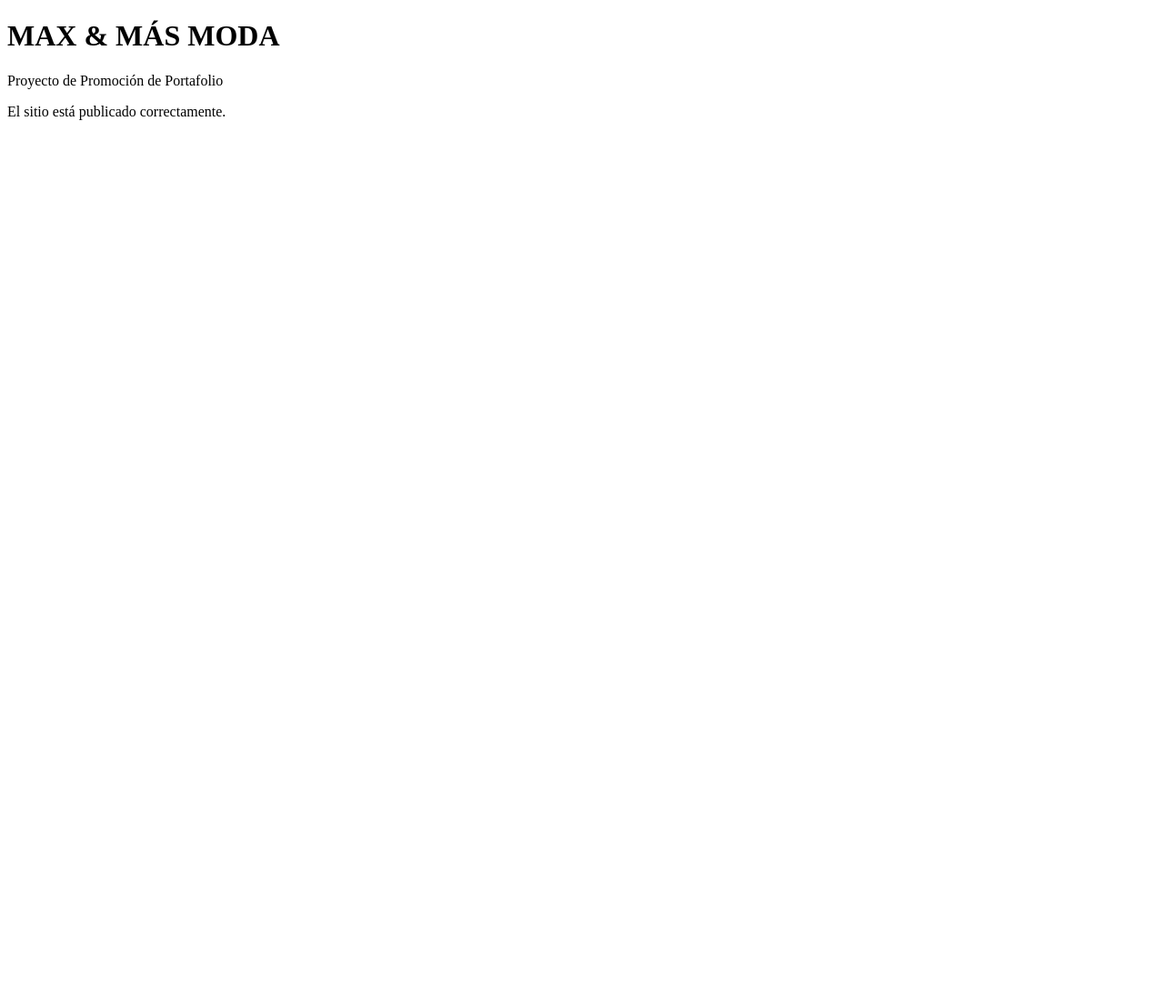
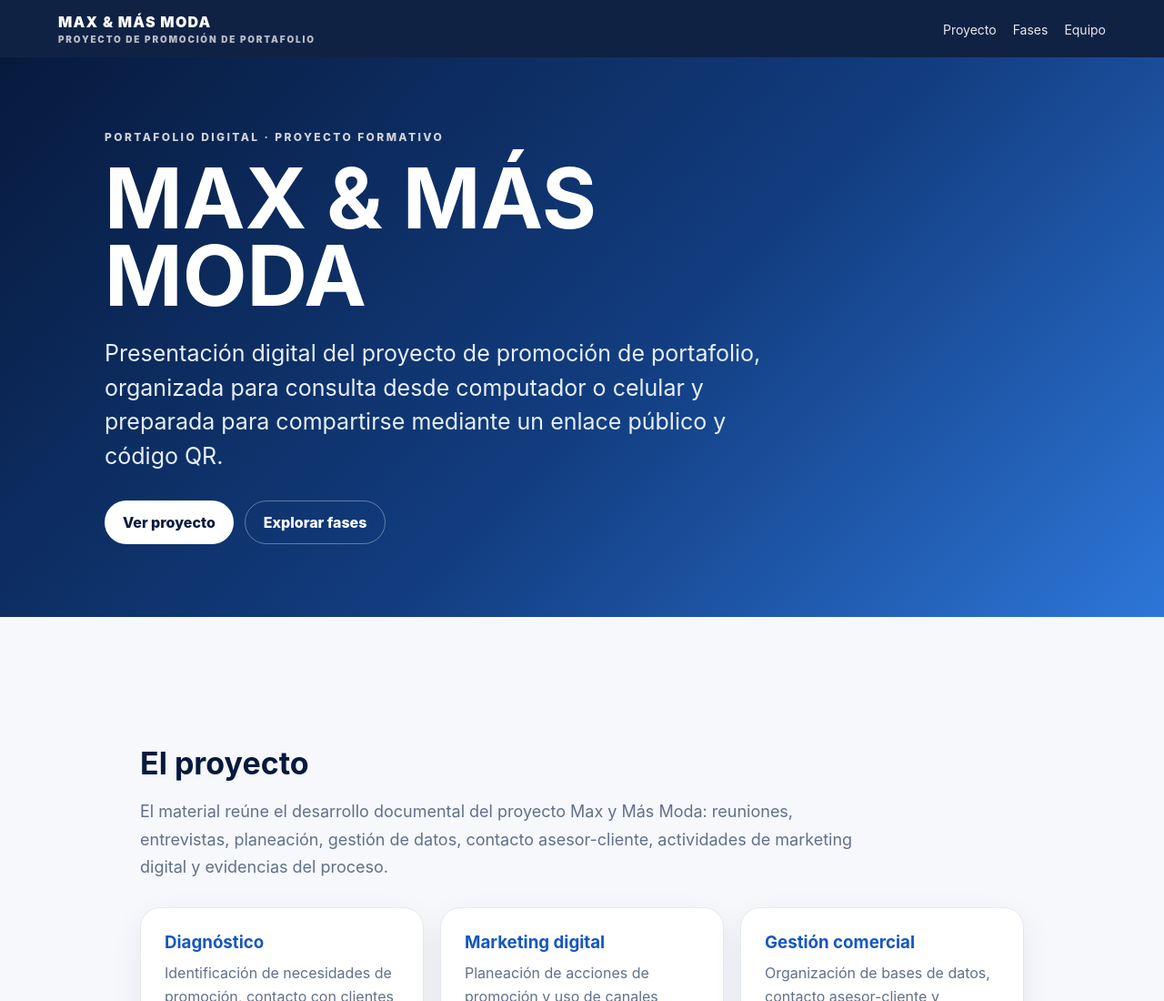
Before and after one commit to maxymas-gh/max-y-mas-moda, a plain HTML site: page index.html in a window 1280 px wide. Shown: the top 1100 px of the page at 91% size. Before the commit the page ends 800 px from the top, so only its background shows below. Drawn offline with Linux system fonts and the light colour scheme.

Commit message:
Diseñar portada web de Max y Más Moda

```diff
--- a/index.html
+++ b/index.html
@@ -1,2 +1,57 @@
 <!doctype html>
-<html><head><meta charset="utf-8"><meta name="viewport" content="width=device-width,initial-scale=1"><title>Max & Más Moda</title></head><body><h1>MAX & MÁS MODA</h1><p>Proyecto de Promoción de Portafolio</p><p>El sitio está publicado correctamente.</p></body></html>
+<html lang="es">
+<head>
+<meta charset="utf-8">
+<meta name="viewport" content="width=device-width,initial-scale=1">
+<title>MAX & MÁS MODA | Proyecto de Promoción de Portafolio</title>
+<style>
+:root{--navy:#071a3d;--blue:#1557c0;--sky:#eaf2ff;--ink:#12213a;--muted:#61708a;--white:#fff}
+*{box-sizing:border-box}body{margin:0;font-family:Inter,system-ui,-apple-system,Segoe UI,Roboto,Arial,sans-serif;color:var(--ink);background:#f6f8fc}
+header{position:sticky;top:0;z-index:10;background:rgba(7,26,61,.96);backdrop-filter:blur(12px);color:#fff;padding:14px 5vw;display:flex;align-items:center;justify-content:space-between;gap:20px}
+.brand{font-weight:900;letter-spacing:.08em}.brand small{display:block;font-size:10px;letter-spacing:.18em;opacity:.7;margin-top:3px}
+nav a{color:#fff;text-decoration:none;margin-left:18px;font-size:14px;opacity:.9}
+.hero{min-height:72vh;display:grid;place-items:center;padding:80px 6vw;background:linear-gradient(135deg,#071a3d 0%,#123d80 55%,#2d76d8 100%);color:#fff}
+.hero-inner{max-width:1050px;width:100%}.eyebrow{text-transform:uppercase;letter-spacing:.2em;font-size:12px;font-weight:800;opacity:.8}
+h1{font-size:clamp(42px,8vw,92px);line-height:.92;margin:18px 0 20px;max-width:850px}
+.hero p{font-size:clamp(18px,2.2vw,25px);max-width:760px;line-height:1.5;color:#e8f0ff}
+.actions{display:flex;flex-wrap:wrap;gap:12px;margin-top:30px}
+.btn{display:inline-flex;align-items:center;justify-content:center;padding:13px 20px;border-radius:999px;text-decoration:none;font-weight:800}
+.btn.primary{background:#fff;color:var(--navy)}.btn.secondary{border:1px solid rgba(255,255,255,.35);color:#fff}
+main{max-width:1100px;margin:auto;padding:70px 5vw}
+section{margin-bottom:70px}h2{font-size:34px;margin:0 0 14px;color:var(--navy)}.lead{color:var(--muted);font-size:18px;line-height:1.7;max-width:820px}
+.grid{display:grid;grid-template-columns:repeat(auto-fit,minmax(230px,1fr));gap:18px;margin-top:28px}
+.card{background:#fff;border:1px solid #e4e9f2;border-radius:22px;padding:26px;box-shadow:0 12px 35px rgba(10,35,75,.07)}
+.card h3{margin:0 0 9px;color:var(--blue)}.card p{margin:0;color:var(--muted);line-height:1.65}
+.timeline{border-left:3px solid #b9cdf0;margin:28px 0 0 10px;padding-left:25px}.step{margin:0 0 25px}.step b{color:var(--blue)}
+.notice{background:var(--sky);border:1px solid #cfe0ff;border-radius:22px;padding:25px;line-height:1.6}
+footer{background:var(--navy);color:#fff;text-align:center;padding:35px 20px;opacity:.98}
+@media(max-width:700px){nav{display:none}.hero{min-height:65vh;padding:60px 7vw}main{padding:50px 6vw}}
+</style>
+</head>
+<body>
+<header><div class="brand">MAX & MÁS MODA<small>PROYECTO DE PROMOCIÓN DE PORTAFOLIO</small></div><nav><a href="#proyecto">Proyecto</a><a href="#fases">Fases</a><a href="#equipo">Equipo</a></nav></header>
+<section class="hero"><div class="hero-inner">
+<div class="eyebrow">Portafolio digital · Proyecto formativo</div>
+<h1>MAX & MÁS MODA</h1>
+<p>Presentación digital del proyecto de promoción de portafolio, organizada para consulta desde computador o celular y preparada para compartirse mediante un enlace público y código QR.</p>
+<div class="actions"><a class="btn primary" href="#proyecto">Ver proyecto</a><a class="btn secondary" href="#fases">Explorar fases</a></div>
+</div></section>
+<main>
+<section id="proyecto"><h2>El proyecto</h2><p class="lead">El material reúne el desarrollo documental del proyecto Max y Más Moda: reuniones, entrevistas, planeación, gestión de datos, contacto asesor-cliente, actividades de marketing digital y evidencias del proceso.</p>
+<div class="grid">
+<div class="card"><h3>Diagnóstico</h3><p>Identificación de necesidades de promoción, contacto con clientes y oportunidades de fortalecimiento digital.</p></div>
+<div class="card"><h3>Marketing digital</h3><p>Planeación de acciones de promoción y uso de canales digitales para apoyar el portafolio.</p></div>
+<div class="card"><h3>Gestión comercial</h3><p>Organización de bases de datos, contacto asesor-cliente y seguimiento de las actividades.</p></div>
+<div class="card"><h3>Evidencias</h3><p>Registro documental del trabajo realizado durante las diferentes fases del proyecto formativo.</p></div>
+</div></section>
+<section id="fases"><h2>Ruta del proyecto</h2><div class="timeline">
+<div class="step"><b>Fase I · Preparación</b><br>Selección y conocimiento de la empresa, entrevista, organización del proyecto y estructuración de guiones.</div>
+<div class="step"><b>Fase II · Contacto asesor-cliente</b><br>Inicio de llamadas, contacto con clientes y registro de las gestiones realizadas.</div>
+<div class="step"><b>Fase III · Gestión y análisis</b><br>Depuración de bases de datos, elaboración de gráficas y organización de resultados.</div>
+<div class="step"><b>Promoción de portafolio</b><br>Integración del trabajo en una presentación digital para facilitar su consulta y socialización.</div>
+</div></section>
+<section id="equipo"><h2>Equipo de trabajo</h2><div class="card"><p>El documento registra la participación de aprendices del Centro de Comercio Regional Antioquia vinculados al proyecto Max y Más Moda.</p></div></section>
+<section><div class="notice"><strong>Documento fuente:</strong> el proyecto original contiene 272 páginas de documentación. Esta versión web funciona como portada y navegación pública del proyecto. El documento completo se conserva como fuente original.</div></section>
+</main>
+<footer>MAX & MÁS MODA · Proyecto de Promoción de Portafolio</footer>
+</body></html>
```
